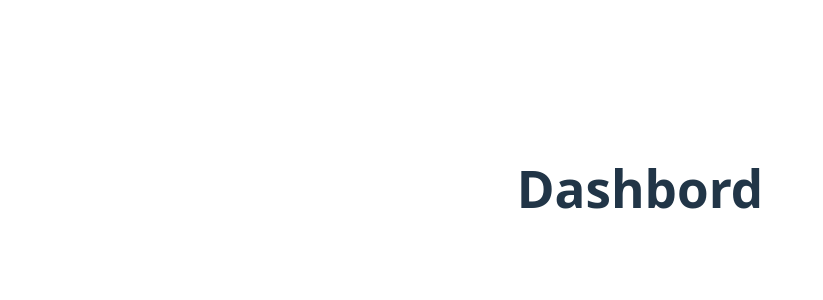
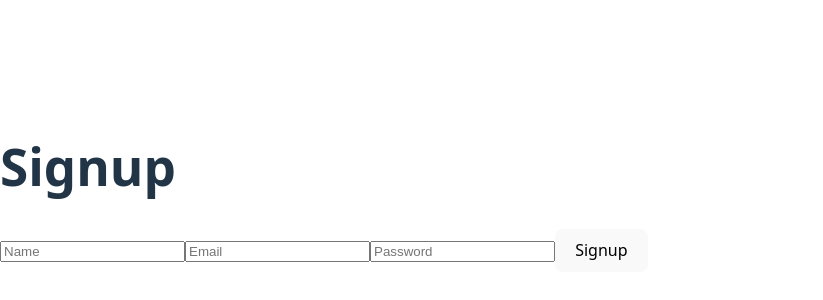
Before and after one commit to techravi552/SmartHomeManager, a React (Vite) app in the folder fronted/: page /signup in a window 1280 px wide. Shown: the part 212-512 px from the top of the page, without its empty margins (0-823 px from the left). Built offline with nearby package versions, Linux system fonts and the light colour scheme.

Commit message:
react frontant use backend api

```diff
--- a/fronted/src/App.jsx
+++ b/fronted/src/App.jsx
@@ -1,17 +1,21 @@
-import { useState } from 'react'
-import reactLogo from './assets/react.svg'
-import viteLogo from '/vite.svg'
-import './App.css'
+import { BrowserRouter as Router, Routes, Route } from 'react-router-dom';
+import { AuthProvider } from './context/AuthContext';
+import Signup from './pages/Signup';
+import Login from './pages/Login';
+import Dashboard from './pages/Dashboard';
 
 function App() {
-
-
   return (
-    <>
-    <h1>Dashbord</h1>
-
-    </>
-  )
+    <AuthProvider>
+      <Router>
+        <Routes>
+          <Route path="/signup" element={<Signup />} />
+          <Route path="/login" element={<Login />} />
+          <Route path="/dashboard" element={<Dashboard />} />
+        </Routes>
+      </Router>
+    </AuthProvider>
+  );
 }
 
-export default App
+export default App;
--- /dev/null
+++ b/fronted/src/api/axios.js
@@ -0,0 +1,7 @@
+import axios from 'axios';
+
+const instance = axios.create({
+  baseURL: 'http://localhost:5000/api', // Backend URL
+});
+
+export default instance;
--- /dev/null
+++ b/fronted/src/context/AuthContext.jsx
@@ -0,0 +1,28 @@
+import { createContext, useState } from 'react';
+
+export const AuthContext = createContext();
+
+export const AuthProvider = ({ children }) => {
+  const [user, setUser] = useState(JSON.parse(localStorage.getItem('user')) || null);
+  const [token, setToken] = useState(localStorage.getItem('token') || null);
+
+  const loginUser = (userData, token) => {
+    setUser(userData);
+    setToken(token);
+    localStorage.setItem('user', JSON.stringify(userData));
+    localStorage.setItem('token', token);
+  };
+
+  const logoutUser = () => {
+    setUser(null);
+    setToken(null);
+    localStorage.removeItem('user');
+    localStorage.removeItem('token');
+  };
+
+  return (
+    <AuthContext.Provider value={{ user, token, loginUser, logoutUser }}>
+      {children}
+    </AuthContext.Provider>
+  );
+};
--- /dev/null
+++ b/fronted/src/pages/Dashboard.jsx
@@ -0,0 +1,14 @@
+import { useContext } from 'react';
+import { AuthContext } from '../context/AuthContext';
+
+export default function Dashboard() {
+  const { user, logoutUser } = useContext(AuthContext);
+
+  return (
+    <div>
+      <h1>Welcome, {user?.name}</h1>
+      <button onClick={logoutUser}>Logout</button>
+      <p>Dashboard coming soon...</p>
+    </div>
+  );
+}
--- /dev/null
+++ b/fronted/src/pages/Login.jsx
@@ -0,0 +1,33 @@
+import { useState, useContext } from 'react';
+import axios from '../api/axios';
+import { AuthContext } from '../context/AuthContext';
+import { useNavigate } from 'react-router-dom';
+
+export default function Login() {
+  const [email, setEmail] = useState('');
+  const [password, setPassword] = useState('');
+  const { loginUser } = useContext(AuthContext);
+  const navigate = useNavigate();
+
+  const handleSubmit = async (e) => {
+    e.preventDefault();
+    try {
+      const res = await axios.post('/auth/login', { email, password });
+      loginUser(res.data.user, res.data.token);
+      navigate('/dashboard');
+    } catch (err) {
+      alert(err.response.data.message);
+    }
+  };
+
+  return (
+    <div>
+      <h1>Login</h1>
+      <form onSubmit={handleSubmit}>
+        <input placeholder="Email" value={email} onChange={e => setEmail(e.target.value)} required />
+        <input placeholder="Password" type="password" value={password} onChange={e => setPassword(e.target.value)} required />
+        <button type="submit">Login</button>
+      </form>
+    </div>
+  );
+}
--- /dev/null
+++ b/fronted/src/pages/Signup.jsx
@@ -0,0 +1,35 @@
+import { useState, useContext } from 'react';
+import axios from '../api/axios';
+import { AuthContext } from '../context/AuthContext';
+import { useNavigate } from 'react-router-dom';
+
+export default function Signup() {
+  const [name, setName] = useState('');
+  const [email, setEmail] = useState('');
+  const [password, setPassword] = useState('');
+  const { loginUser } = useContext(AuthContext);
+  const navigate = useNavigate();
+
+  const handleSubmit = async (e) => {
+    e.preventDefault();
+    try {
+      const res = await axios.post('/auth/signup', { name, email, password });
+      loginUser(res.data.user, res.data.token);
+      navigate('/dashboard');
+    } catch (err) {
+      alert(err.response.data.message);
+    }
+  };
+
+  return (
+    <div>
+      <h1>Signup</h1>
+      <form onSubmit={handleSubmit}>
+        <input placeholder="Name" value={name} onChange={e => setName(e.target.value)} required />
+        <input placeholder="Email" value={email} onChange={e => setEmail(e.target.value)} required />
+        <input placeholder="Password" type="password" value={password} onChange={e => setPassword(e.target.value)} required />
+        <button type="submit">Signup</button>
+      </form>
+    </div>
+  );
+}
```
Also changed, not shown: 1 other file (tests, documents, lock files or other folders).
